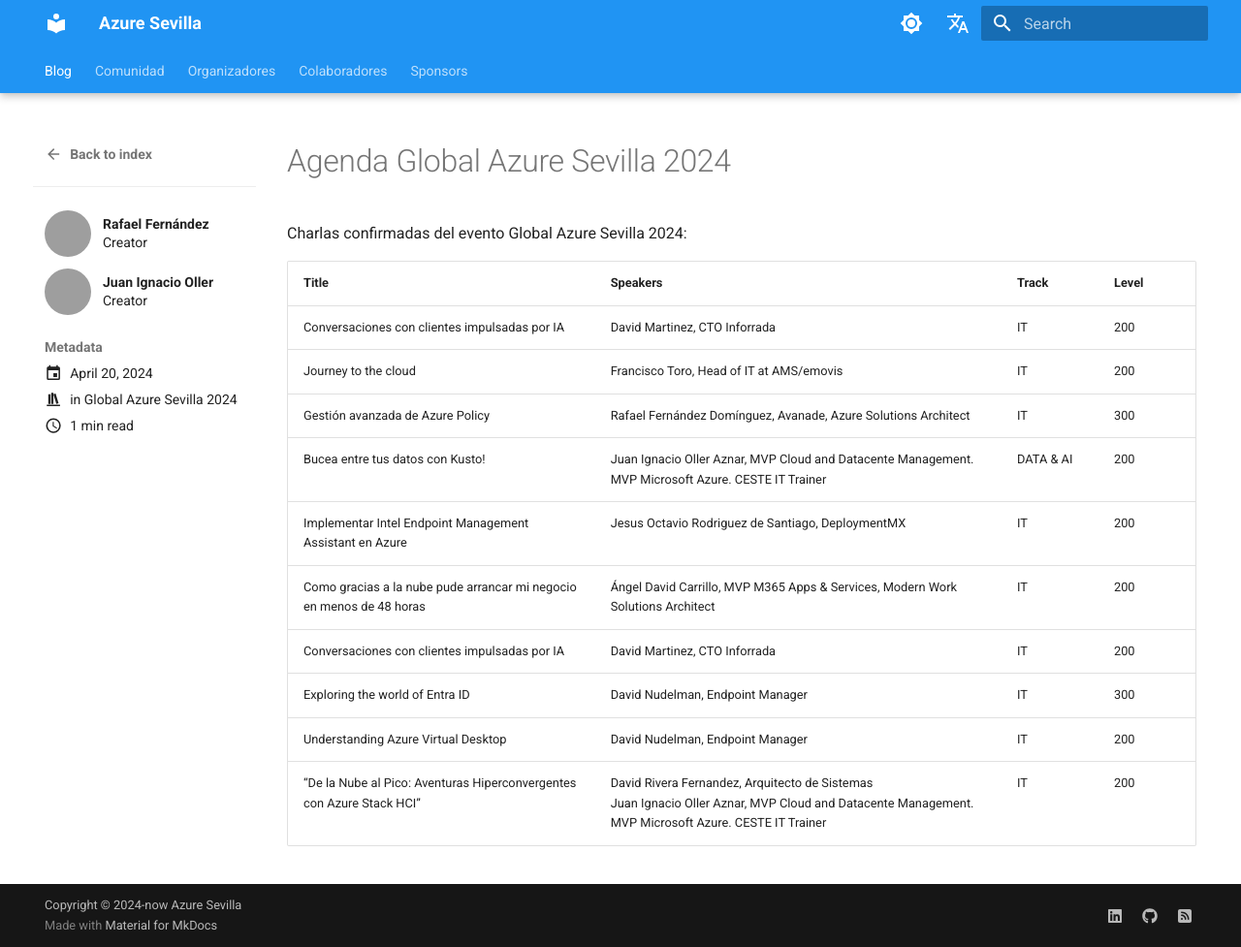
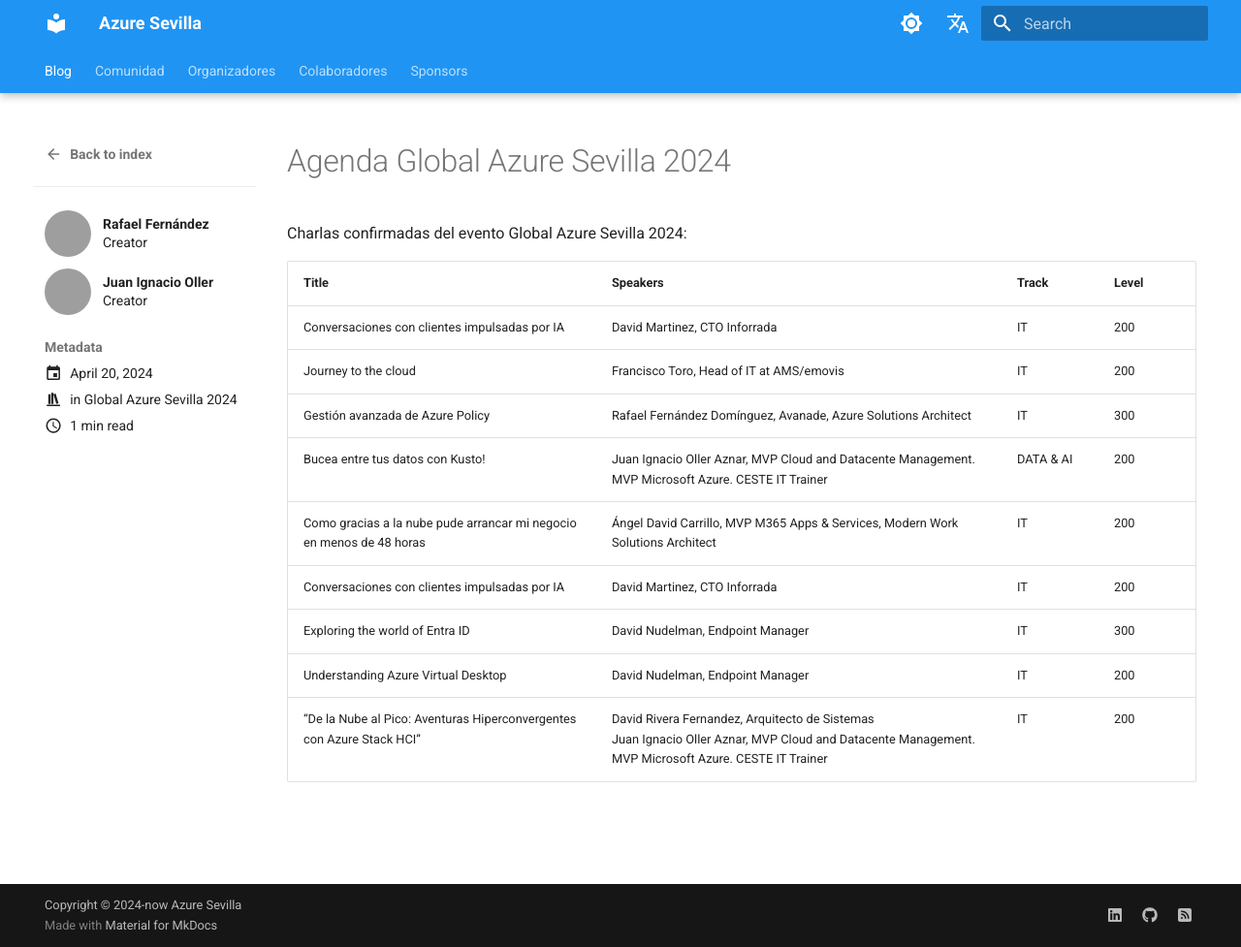
Before and after one commit to AzureSevilla/azuresevilla.github.io, an MkDocs documentation site: the page built from docs/blog/posts/2024/20240420_Global_Azure_Agenda.md, in a window 1280 px wide and 977 px high. Shown: the whole window at 97% size. Built offline with MkDocs 1.6.1 and Material for MkDocs 9.7.7, drawn with Linux system fonts in a browser that asks for light colours; comment, search, counter and statistics services are not loaded; grey boxes are pictures that could not be loaded.

```diff
--- a/docs/blog/posts/2024/20240420_Global_Azure_Agenda.md
+++ b/docs/blog/posts/2024/20240420_Global_Azure_Agenda.md
@@ -18,7 +18,6 @@
 | Journey to the cloud	| Francisco Toro, Head of IT at AMS/emovis | IT | 200 |
 | Gestión avanzada de Azure Policy	| Rafael Fernández Domínguez, Avanade, Azure Solutions Architect | IT | 300 |
 | Bucea entre tus datos con Kusto!| Juan Ignacio Oller Aznar, MVP Cloud and Datacente Management. MVP Microsoft Azure. CESTE IT Trainer | DATA & AI | 200 |
-| Implementar Intel Endpoint Management Assistant en Azure	| Jesus Octavio Rodriguez de Santiago, DeploymentMX | IT | 200 |
 | Como gracias a la nube pude arrancar mi negocio en menos de 48 horas	| Ángel David Carrillo, MVP M365 Apps & Services, Modern Work Solutions Architect | IT | 200 |
 | Conversaciones con clientes impulsadas por IA	| David Martinez, CTO Inforrada | IT | 200 |
 | Exploring the world of Entra ID	| David Nudelman, Endpoint Manager | IT | 300 |
```
